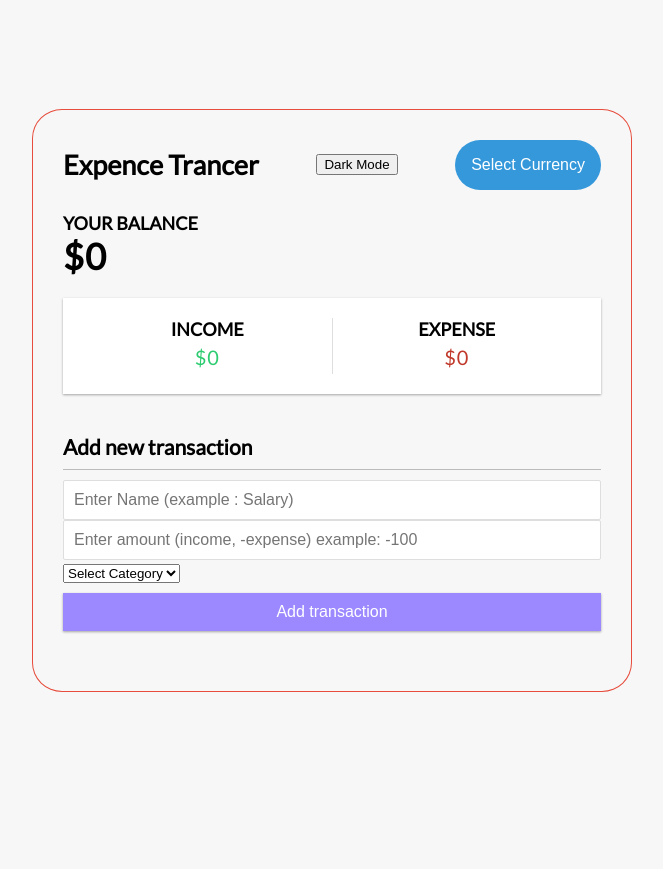
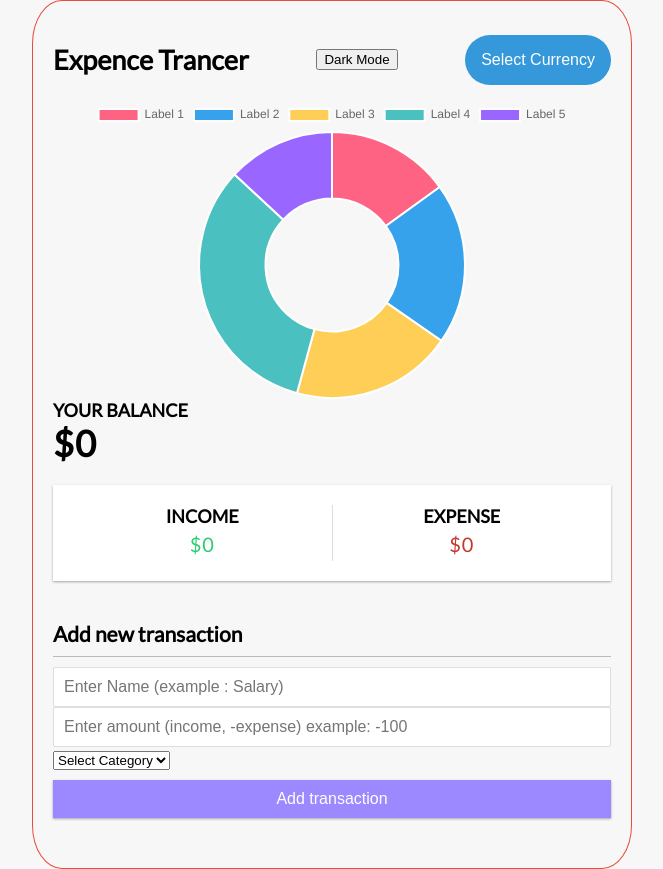
Before and after one commit to henriits/budget_planner_vue_ts, a Vue app: page / in a window 1280 px wide. Shown: the whole page, without its empty margins (308-971 px from the left). Before the commit the page ends 800 px from the top, so only its background shows below. Built offline with nearby package versions, Linux system fonts and the light colour scheme.

Commit message:
feat:  first implementation of chart , added to page - hardcoded data

```diff
--- a/package.json
+++ b/package.json
@@ -15,6 +15,7 @@
         "format": "prettier --write src/"
     },
     "dependencies": {
+        "chart.js": "^3.7.0",
         "pinia": "^2.1.7",
         "vue": "^3.4.21",
         "vue-router": "^4.3.0",
--- a/src/App.vue
+++ b/src/App.vue
@@ -15,19 +15,25 @@
           </div>
         </div>
       </div>
-      <br>
-      <!-- Display total balance, income, expenses, and transactions in selected currency -->
+      <!-- Doughnut Chart -->
+      <div class="chart-container">
+        <DoughnutChart ref="doughnutChart" />
+      </div>
       <BalanceComponent :total="+convertAmount(total)" :currencySymbol="selectedCurrency" />
       <IncomeExpences :income="+convertAmount(income)" :expenses="+convertAmount(expenses)"
         :currencySymbol="selectedCurrency" />
       <TransactionList :transactions="convertTransactions(transactions)" @transactionDeleted="handleTransactionDeleted"
         :currencySymbol="selectedCurrency" />
-      <AddTransaction @transactionSubmitted="handleTransactionSubmitted" />
+      <!-- Add transaction section -->
+      <div class="add-transaction-section">
+        <AddTransaction @transactionSubmitted="handleTransactionSubmitted" />
+      </div>
     </div>
   </div>
 </template>
 
 <script setup>
+import DoughnutChart from "./components/DoughnutChart.vue"
 import HeaderComponent from "./components/HeaderComponent.vue";
 import BalanceComponent from "./components/BalanceComponent.vue";
 import IncomeExpences from "./components/IncomeExpences.vue";
@@ -144,17 +150,21 @@ const convertTransactions = (transactions) => {
 </script>
 
 <style>
+.container {
+  max-width: 900px;
+  /* Set max width for large screens */
+  margin: 0 auto;
+  /* Center the container horizontally */
+  padding: 20px;
+  /* Add padding for better spacing */
+}
+
 .header {
   display: flex;
   align-items: center;
   justify-content: space-between;
 }
 
-.header h2 {
-  margin: 0;
-}
-
-/* Dropdown button style */
 .dropbtn {
   background-color: #3498db;
   color: white;
@@ -165,7 +175,6 @@ const convertTransactions = (transactions) => {
   border-radius: 30px;
 }
 
-/* Dropdown content (hidden by default) */
 .dropdown-content {
   display: none;
   position: absolute;
@@ -176,12 +185,10 @@ const convertTransactions = (transactions) => {
   border-radius: 30px;
 }
 
-/* Show the dropdown menu on hover */
 .dropdown:hover .dropdown-content {
   display: block;
 }
 
-/* Dropdown links */
 .dropdown-content a {
   color: black;
   padding: 12px 16px;
@@ -189,14 +196,31 @@ const convertTransactions = (transactions) => {
   display: block;
 }
 
-/* Change color of dropdown links on hover */
 .dropdown-content a:hover {
   background-color: #b0a7a7;
 }
 
-/* Dark mode */
 .dark-mode .dropdown-content {
   background-color: #8a8787;
   color: white;
 }
+
+.chart-container {
+  overflow-y: auto;
+  /* Add vertical scrollbar if chart exceeds max height */
+}
+
+.main-content {
+  display: flex;
+  flex-wrap: wrap;
+
+
+}
+
+.balance-section,
+.income-expenses-section,
+.add-transaction-section {
+  flex-basis: 100%;
+  /* Full width */
+}
 </style>
--- /dev/null
+++ b/src/components/DoughnutChart.vue
@@ -0,0 +1,39 @@
+<template>
+    <canvas ref="doughnutChartCanvas"></canvas>
+</template>
+
+<script setup>
+import { ref, onMounted } from 'vue';
+import Chart from 'chart.js/auto';
+
+const doughnutChartCanvas = ref(null);
+
+onMounted(() => {
+    if (doughnutChartCanvas.value) {
+        new Chart(doughnutChartCanvas.value, {
+            type: 'doughnut',
+            data: {
+                labels: ['Label 1', 'Label 2', 'Label 3', 'Label 4', 'Label 5'],
+                datasets: [{
+                    label: 'Dataset 1',
+                    data: [23, 30, 30, 50, 20],
+                    backgroundColor: ['#FF6384', '#36A2EB', '#FFCE56', '#4BC0C0', '#9966FF'],
+                    hoverBackgroundColor: ['#FF1380', '#36A2EB', '#FFCE56', '#4BC0C0', '#9966FF']
+                }]
+            },
+            options: {
+                responsive: true,
+                maintainAspectRatio: false,
+                plugins: {
+                    legend: {
+                        display: true, // Hide the legend
+                    },
+                    tooltip: {
+                        enabled: true // Disable tooltips
+                    }
+                }
+            }
+        });
+    }
+});
+</script>
```
Also changed, not shown: 1 other file (tests, documents, lock files or other folders).
